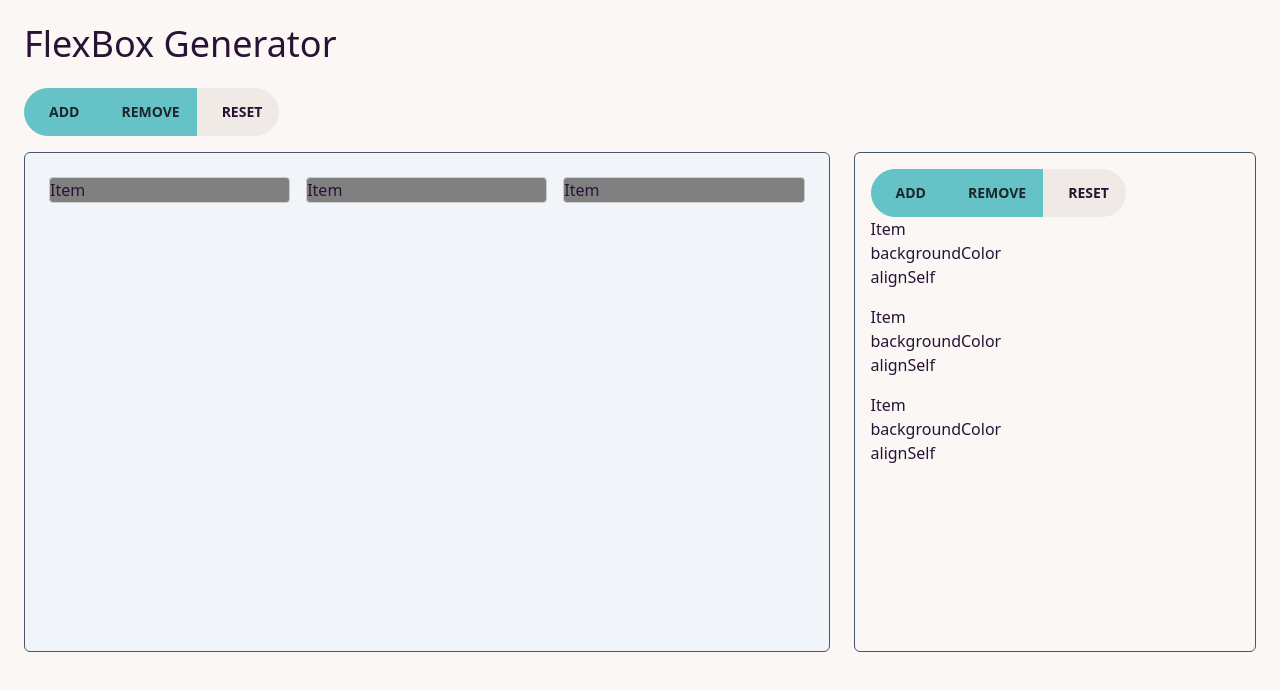
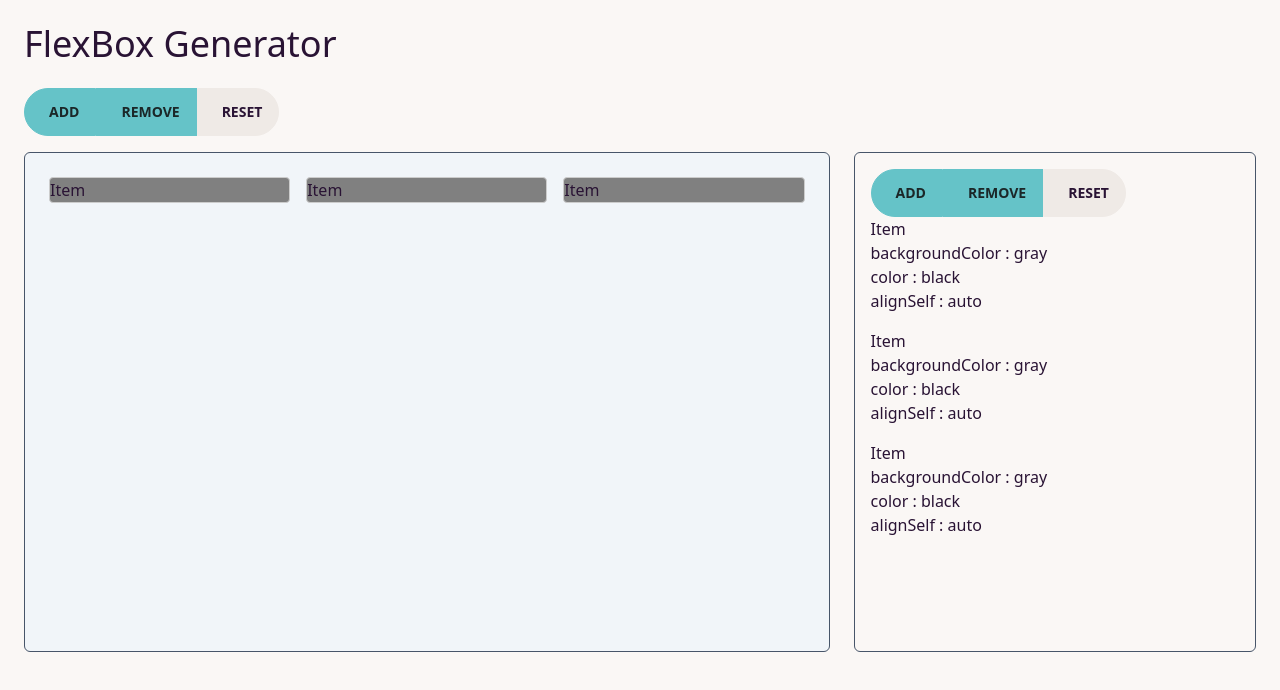
Before and after one commit to seangravener/FlexBoxGenerator, an Angular app: page / in a window 1280 px wide. Shown: the top 690 px of the page. Built offline with nearby package versions, Linux system fonts and the light colour scheme.

Commit message:
Bind FlexItem template to model

```diff
--- a/src/app/flex-box-generator/components/flex-canvas/flex-canvas.component.html
+++ b/src/app/flex-box-generator/components/flex-canvas/flex-canvas.component.html
@@ -1,6 +1,6 @@
 <div #canvas *ngIf="flexItems$ | async as flexItems">
   <div class="container" [style.display]="canvasDisplayMode">
-    <div *ngFor="let item of flexItems" class="box bordered" [style.background]="item.style.backgroundColor">
+    <div *ngFor="let item of flexItems" class="box bordered" [style.backgroundColor]="item.style['backgroundColor']">
       <div class="content">
         <div class="content--title">{{ item.content }}</div>
       </div>
--- a/src/app/flex-box-generator/components/flex-items/flex-item.constants.ts
+++ b/src/app/flex-box-generator/components/flex-items/flex-item.constants.ts
@@ -1,18 +1,23 @@
+import { FlexItemStyles } from './flex-item.interface';
 import { FlexItem } from './flex-item.model';
 
-export const FLEX_ITEM_STYLE = { backgroundColor: 'gray', alignSelf: 'auto' };
+export const FLEX_ITEM_STYLE = {
+  backgroundColor: 'gray',
+  color: 'black',
+  alignSelf: 'auto',
+};
 export const FLEX_ITEM = { content: 'Item', style: FLEX_ITEM_STYLE };
 
-export const DEFAULT_STYLES = { ...FLEX_ITEM.style };
+export const DEFAULT_STYLES = <FlexItemStyles>{ ...FLEX_ITEM.style };
 export const DEFAULT_CONTENT = FLEX_ITEM.content;
 
 export const DEFAULT_FLEX_ITEM: FlexItem = {
   content: DEFAULT_CONTENT,
-  style: DEFAULT_STYLES
+  style: DEFAULT_STYLES,
 } as FlexItem;
 
 export const DEFAULT_FLEX_ITEMS: FlexItem[] = [
   DEFAULT_FLEX_ITEM,
   DEFAULT_FLEX_ITEM,
-  DEFAULT_FLEX_ITEM
+  DEFAULT_FLEX_ITEM,
 ];
--- a/src/app/flex-box-generator/components/flex-items/flex-item.interface.ts
+++ b/src/app/flex-box-generator/components/flex-items/flex-item.interface.ts
@@ -1,7 +1,9 @@
+export type FlexContainerStylesKeys = 'flexDirection' | 'flexWrap' | 'justifyContent' | 'alignItems' | 'alignContent';
+
+export type FlexItemStylesKeys = 'order' | 'flexGrow' | 'flexShrink' | 'flexBasis' | 'alignSelf';
+
 export interface FlexItemStyles {
-  alignSelf?: string;
-  order?: string;
-  backgroundColor?: string;
+  [styleProp: string]: string | undefined;
 }
 
 export interface FlexItemProps {
--- a/src/app/flex-box-generator/components/flex-items/flex-item.model.ts
+++ b/src/app/flex-box-generator/components/flex-items/flex-item.model.ts
@@ -5,12 +5,25 @@ export class FlexItem implements FlexItemProps {
   content: string;
   style: FlexItemStyles;
 
-  get styleProperties(): string[] {
-    return Object.keys(this.style)
+  get styleProperties(): { key: string; value: string | undefined }[] {
+    return Object.keys(this.style).map((key) => {
+      const value = this.getStyle(key);
+
+      return { key, value: value ? (value as string) : '' };
+    });
+  }
+
+  get styles(): FlexItemStyles {
+    return this.style;
   }
 
   constructor({ content, style }: FlexItemProps = DEFAULT_FLEX_ITEM) {
     this.content = content;
     this.style = style;
   }
+
+  getStyle(key: string): string {
+    const value = this.style[key];
+    return value ? (value as string) : '';
+  }
 }
--- a/src/app/flex-box-generator/components/flex-items/flex-items.component.html
+++ b/src/app/flex-box-generator/components/flex-items/flex-items.component.html
@@ -7,8 +7,8 @@
       {{ item.content }}
 
       <ul>
-        <li *ngFor="let styleProp of item.styleProperties">
-          {{ styleProp }}
+        <li *ngFor="let style of item.styleProperties">
+          {{ style.key }} : {{ style.value }}
         </li>
       </ul>
 
```
